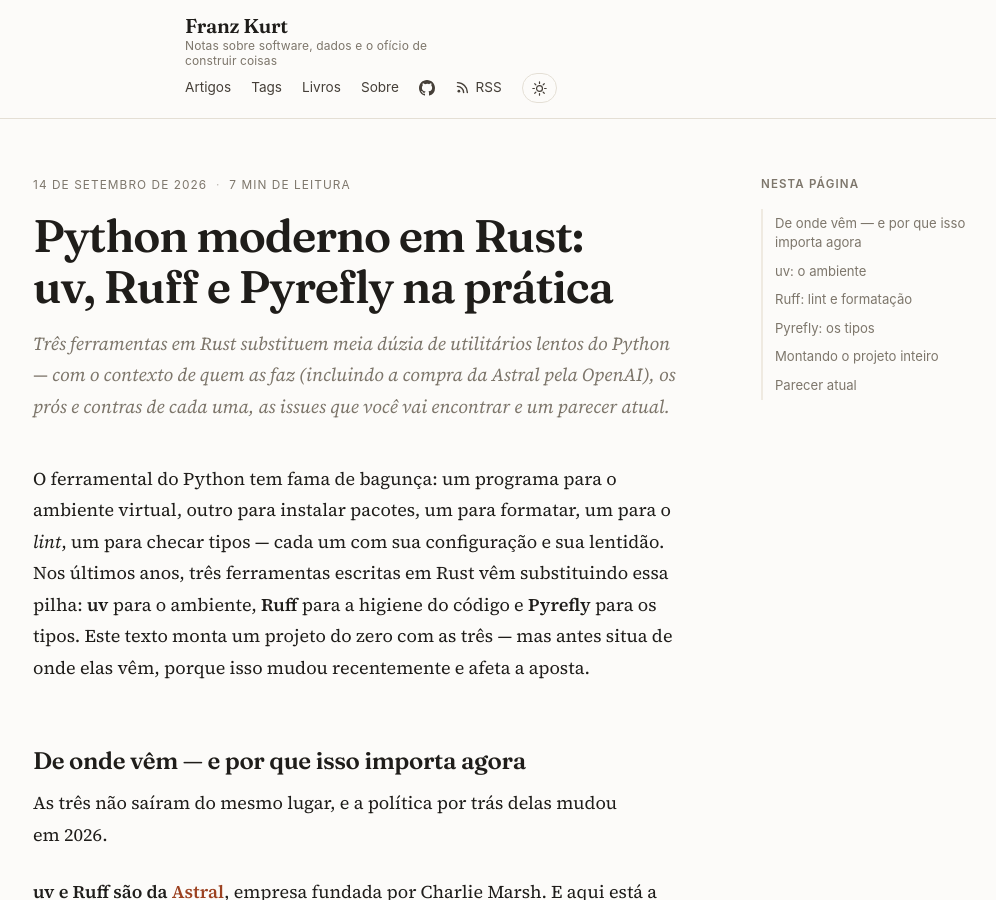
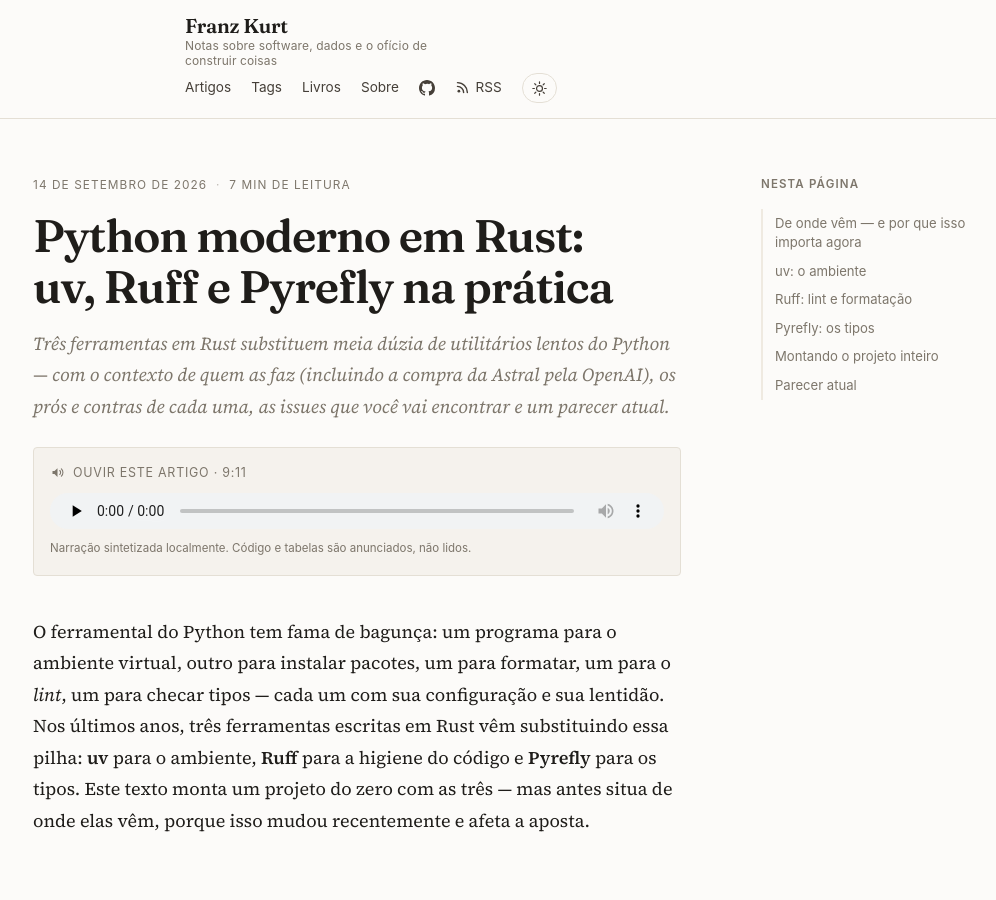
Before and after one commit to franzkurt/franzkurt.github.io, a Jekyll site: the page built from _posts/2026-09-14-uv-ruff-pyrefly-python-moderno.md, in a window 1280 px wide and 900 px high. Shown: the whole window, without its empty margins (131-1127 px from the left). Built offline with Jekyll 4.4.1, drawn with Linux system fonts in a browser that asks for light colours.

Commit message:
Narração: uv, Ruff e Pyrefly
Primeiro áudio gerado já sem a assinatura falada — começa pelo título e segue
direto para o texto. 551,57 s conferidos no ffprobe contra o "9:11" do front
matter.

Co-Authored-By: Claude Opus 5 (1M context) <noreply@anthropic.com>

```diff
--- a/_posts/2026-09-14-uv-ruff-pyrefly-python-moderno.md
+++ b/_posts/2026-09-14-uv-ruff-pyrefly-python-moderno.md
@@ -3,6 +3,8 @@ title: "Python moderno em Rust: uv, Ruff e Pyrefly na prática"
 date: 2026-09-14 09:00:00 -0300
 tags: [python, ferramentas, tutorial]
 description: "Três ferramentas em Rust substituem meia dúzia de utilitários lentos do Python — com o contexto de quem as faz (incluindo a compra da Astral pela OpenAI), os prós e contras de cada uma, as issues que você vai encontrar e um parecer atual."
+audio: /assets/audio/uv-ruff-pyrefly-python-moderno.mp3
+audio_duracao: "9:11"
 ---
 
 O ferramental do Python tem fama de bagunça: um programa para o ambiente virtual,
```
Also changed, not shown: 1 other file.
